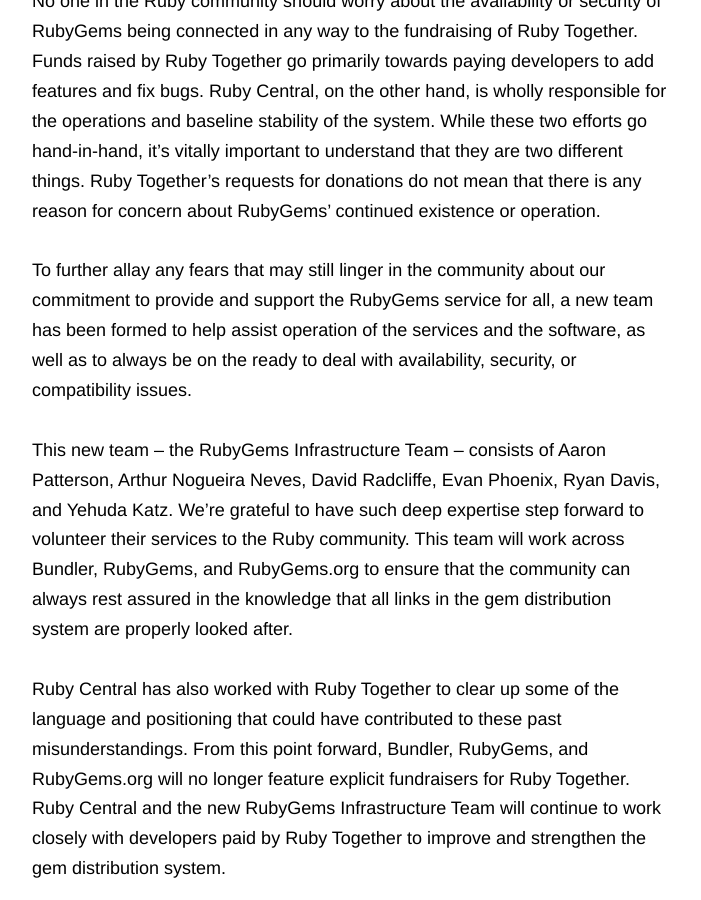
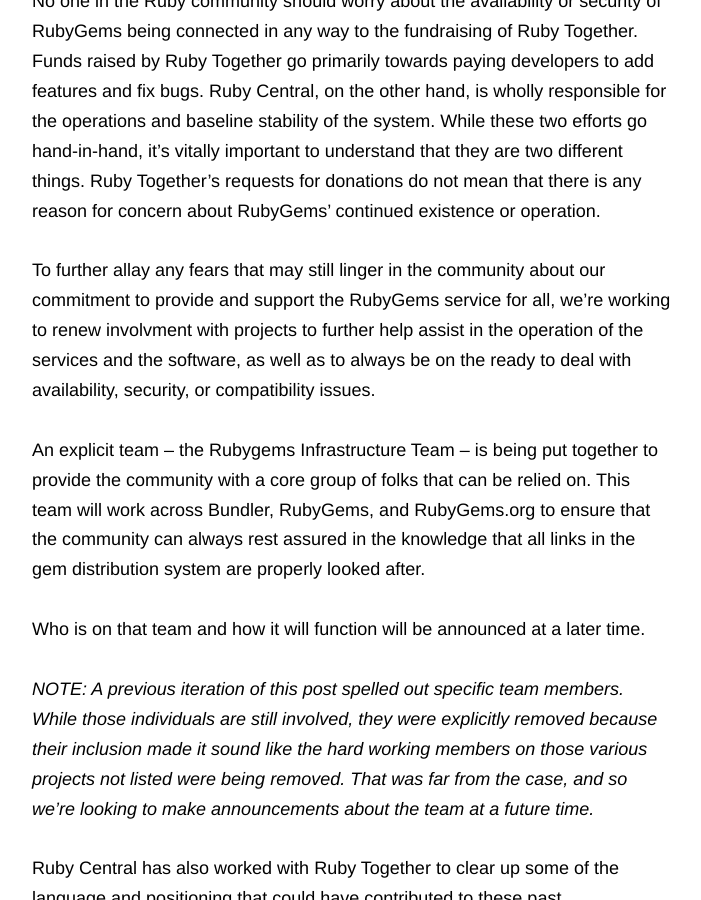
Before and after one commit to rubygems/rubygems.github.io, a Jekyll site: the page built from _posts/2017-03-15-rubygems-funding.md, in a window 1280 px wide and 900 px high, scrolled down 1431 px. Shown: the whole window, without its empty margins (438-1139 px from the left). Built offline with Jekyll 4.4.1, drawn with Linux system fonts in a browser that asks for light colours; comment, search, counter and statistics services are not loaded; some of the changed text lies outside the part shown.

Commit message:
Clarify language about team and Ruby Together fund raising

```diff
--- a/_posts/2017-03-15-rubygems-funding.md
+++ b/_posts/2017-03-15-rubygems-funding.md
@@ -17,11 +17,15 @@
 
 No one in the Ruby community should worry about the availability or security of RubyGems being connected in any way to the fundraising of Ruby Together. Funds raised by Ruby Together go primarily towards paying developers to add features and fix bugs. Ruby Central, on the other hand, is wholly responsible for the operations and baseline stability of the system. While these two efforts go hand-in-hand, it’s vitally important to understand that they are two different things. Ruby Together’s requests for donations do not mean that there is any reason for concern about RubyGems’ continued existence or operation.
 
-To further allay any fears that may still linger in the community about our commitment to provide and support the RubyGems service for all, a new team has been formed to help assist operation of the services and the software, as well as to always be on the ready to deal with availability, security, or compatibility issues.
+To further allay any fears that may still linger in the community about our commitment to provide and support the RubyGems service for all, we're working to renew involvment with projects to further help assist in the operation of the services and the software, as well as to always be on the ready to deal with availability, security, or compatibility issues.
 
-This new team -- the RubyGems Infrastructure Team -- consists of Aaron Patterson, Arthur Nogueira Neves, David Radcliffe, Evan Phoenix, Ryan Davis, and Yehuda Katz. We’re grateful to have such deep expertise step forward to volunteer their services to the Ruby community. This team will work across Bundler, RubyGems, and RubyGems.org to ensure that the community can always rest assured in the knowledge that all links in the gem distribution system are properly looked after.
+An explicit team -- the Rubygems Infrastructure Team -- is being put together to provide the community with a core group of folks that can be relied on. This team will work across Bundler, RubyGems, and RubyGems.org to ensure that the community can always rest assured in the knowledge that all links in the gem distribution system are properly looked after.
 
-Ruby Central has also worked with Ruby Together to clear up some of the language and positioning that could have contributed to these past misunderstandings. From this point forward, Bundler, RubyGems, and RubyGems.org will no longer feature explicit fundraisers for Ruby Together. Ruby Central and the new RubyGems Infrastructure Team will continue to work closely with developers paid by Ruby Together to improve and strengthen the gem distribution system.
+Who is on that team and how it will function will be announced at a later time.
+
+_NOTE: A previous iteration of this post spelled out specific team members. While those individuals are still involved, they were explicitly removed because their inclusion made it sound like the hard working members on those various projects not listed were being removed. That was far from the case, and so we're looking to make announcements about the team at a future time._
+
+Ruby Central has also worked with Ruby Together to clear up some of the language and positioning that could have contributed to these past misunderstandings. Ruby Central and the new RubyGems Infrastructure Team will continue to work closely with developers paid by Ruby Together to improve and strengthen the gem distribution system.
 
 We’re very fortunate in the Ruby community to have access to such a great mix of volunteers, company-sponsored developers, and donation-sponsored developers.
 
```
